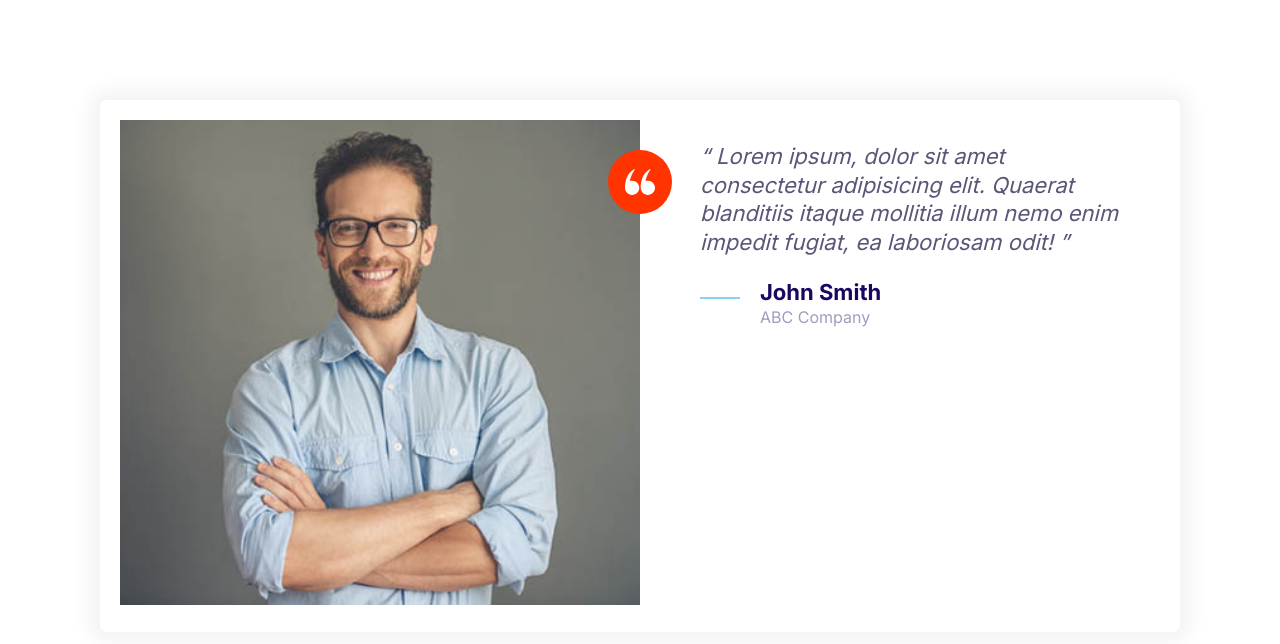
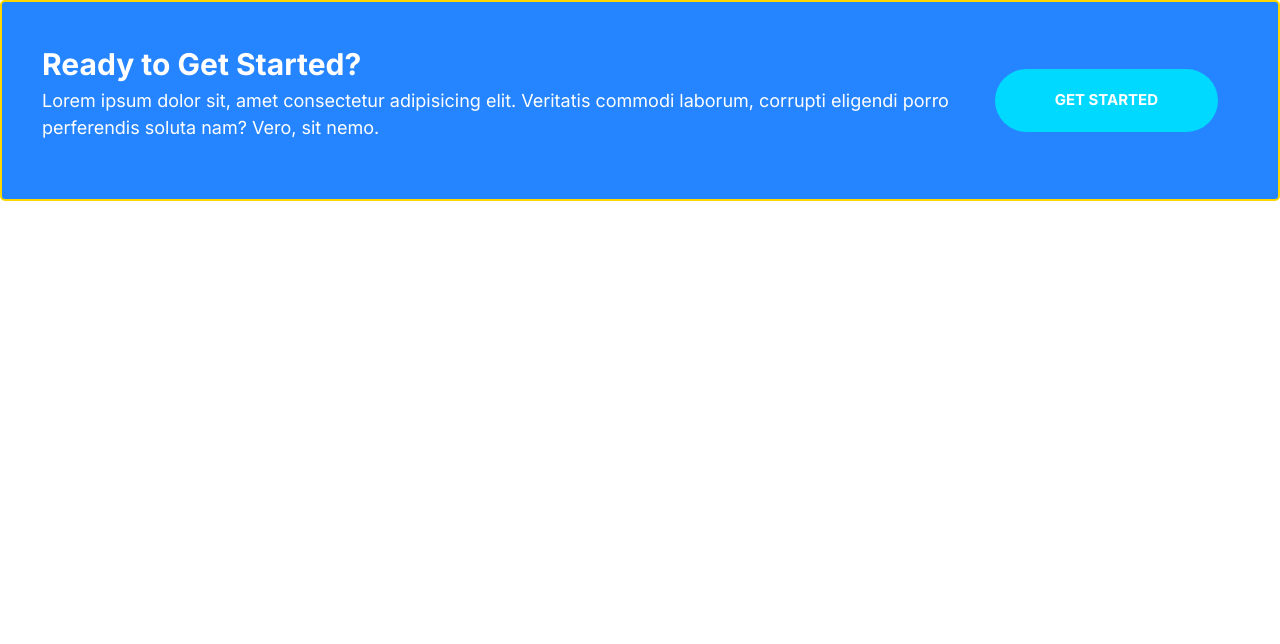
Before and after one commit to codewithezequiel/zeke-project, a plain HTML site: page index.html in a window 1280 px wide. Drawn offline with Linux system fonts and the light colour scheme.

Commit message:
Structured a callout section with grid components.

```diff
--- a/css/styles.css
+++ b/css/styles.css
@@ -255,6 +255,11 @@ a {
   color: #fff;
 }
 
+.btn--stretched {
+  padding-left: 6rem;
+  padding-right: 6rem;
+}
+
 @media screen and (min-width: 1024px) {
   .btn {
     font-size: 1.5rem;
@@ -501,3 +506,48 @@ a {
     margin-left: 6rem;
   }
 }
+
+/* Callout */
+
+.callout {
+  border: 2px solid gold;
+  padding: 4rem;
+  border-radius: 5px;
+}
+
+.callout--primary {
+  background: var(--color-primary);
+  color: #fff;
+}
+
+.callout__content {
+  text-align: center;
+}
+
+.callout__heading {
+  font-size: 3rem;
+  color: #fff;
+  margin: 0;
+}
+
+
+.callout .btn {
+  justify-self: center;
+  align-self: center;
+}
+
+@media screen and (min-width:768px) {
+
+  .callout .grid--1x2 {
+    grid-template-columns: 1fr auto ;
+  }
+
+  .callout__content {
+    text-align: left;
+  }
+
+  .callout .btn {
+    justify-self: start;
+    margin: 0 2rem;
+  }
+}
--- a/index.html
+++ b/index.html
@@ -14,37 +14,18 @@
     <link rel="stylesheet" href="css/styles.css" />
     <title>Website Moshify Practice</title>
   </head>
-  <body style="padding: 10rem">
-    <div class="card testimonial">
+  <body>
+    <div class="callout callout--primary">
       <div class="grid grid--1x2">
-        <div class="testimonial__container">
-          <img src="images/testimonial.jpg" alt="happy white guy smiling" />
-          <span class="icon-container icon-container--accent">
-            <svg class="icon icon--white icon--small">
-              <use xlink:href="images/sprite.svg#quotes"></use>
-            </svg>
-          </span>
+        <div class="callout__content">
+          <h2 class="callout__heading">Ready to Get Started?</h2>
+          <p>
+            Lorem ipsum dolor sit, amet consectetur adipisicing elit. Veritatis
+            commodi laborum, corrupti eligendi porro perferendis soluta nam? Vero,
+            sit nemo.
+          </p>
         </div>
-        <blockquote class="quote">
-          <p class="quote__text">
-            Lorem ipsum, dolor sit amet consectetur adipisicing elit. Quaerat
-            blanditiis itaque mollitia illum nemo enim impedit fugiat, ea
-            laboriosam odit!
-          </p>
-          <footer>
-            <div class="media">
-              <div class="media__image">
-                <svg class="icon icon--primary quote__line">
-                  <use xlink:href="images/sprite.svg#line"></use>
-                </svg>
-              </div>
-              <div class="media__body">
-                <h3 class="media__title quote__author">John Smith</h3>
-                <p class="quote__author-company">ABC Company</p>
-              </div>
-            </div>
-          </footer>
-        </blockquote>
+        <a href="#" class="btn btn--secondary btn--stretched">Get Started</a>
       </div>
     </div>
   </body>
```
Also changed, not shown: components/callout.html (added, +13 -0 lines).
